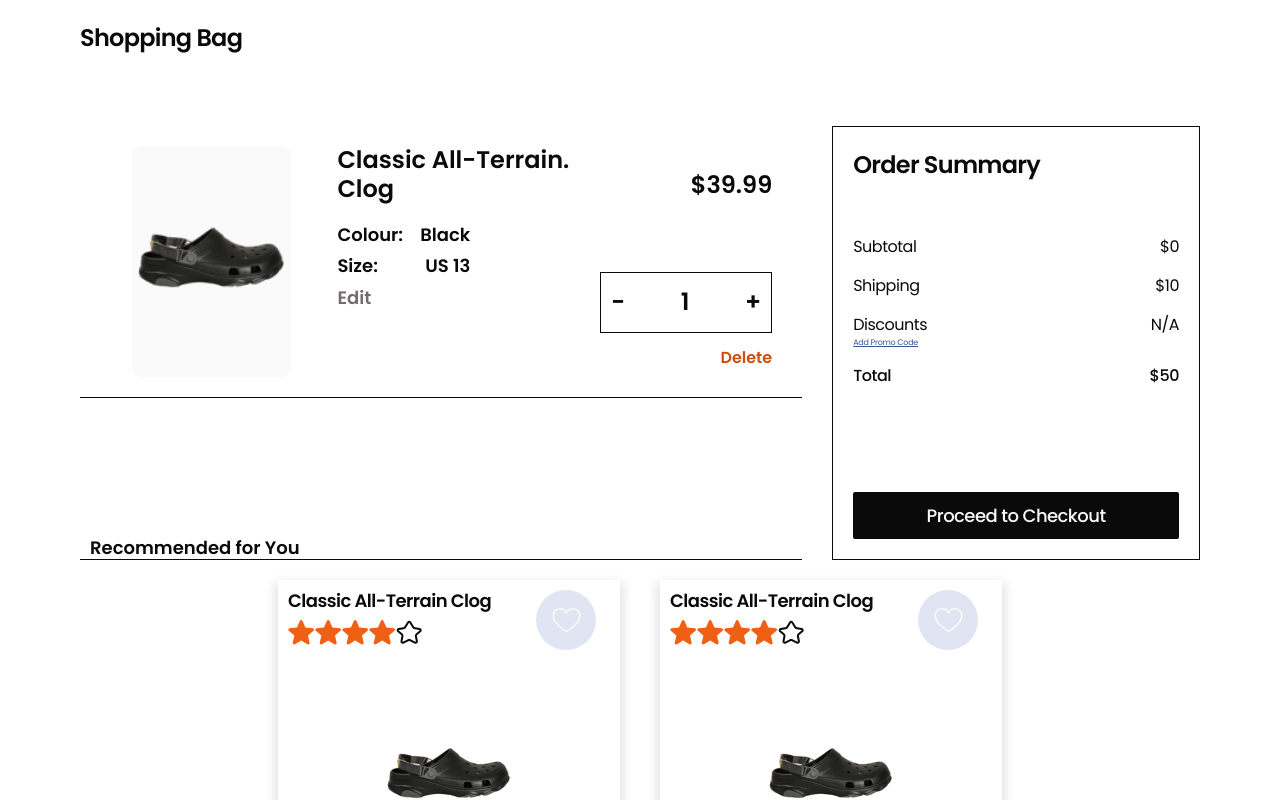
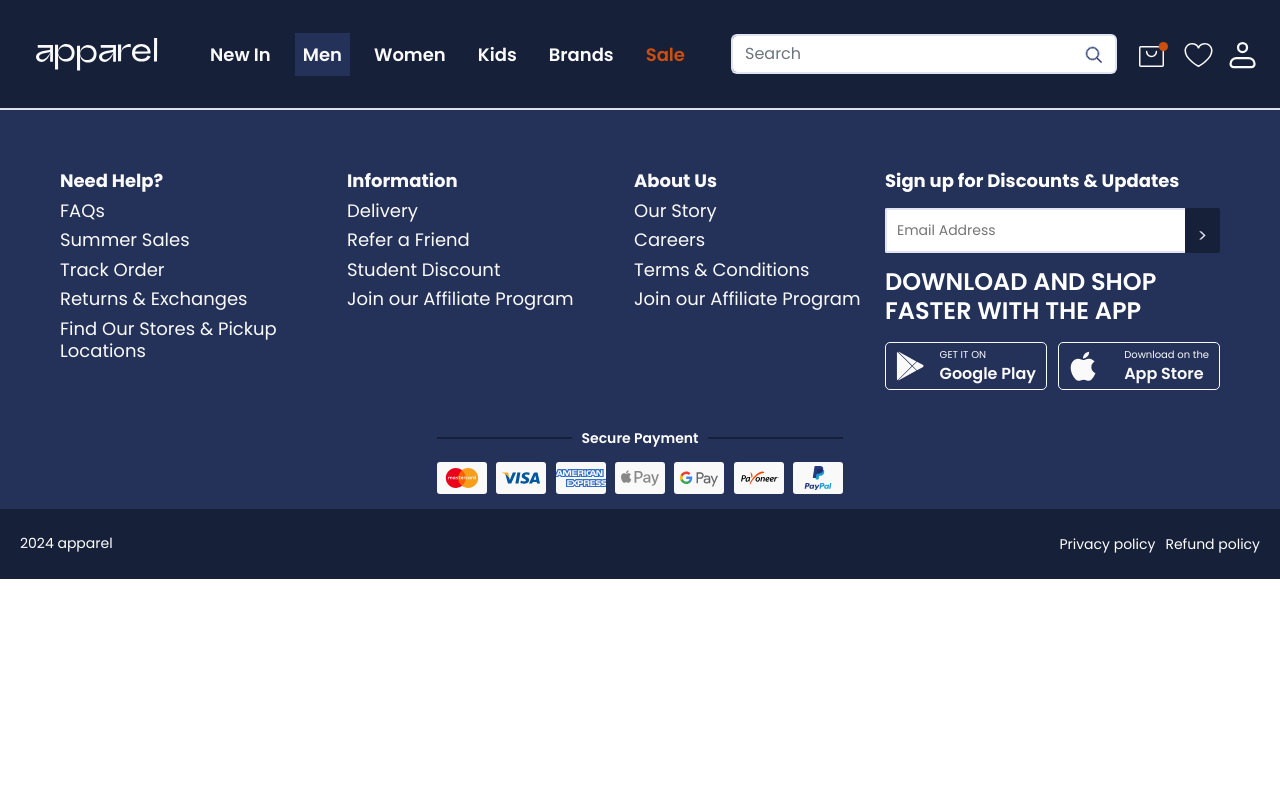
Before and after one commit to steffieMD/hng-task-apparel-app, a React (Vite) app: page /product in a window 1280 px wide. Shown: the top 800 px of the page. Built offline with nearby package versions, Linux system fonts and the light colour scheme.

Commit message:
Update ProductPage.jsx

```diff
--- a/src/pages/ProductPage.jsx
+++ b/src/pages/ProductPage.jsx
@@ -1,11 +1,12 @@
 import Footer from "../Footer";
 import Cart from "../Cart";
+import Navbar from "../Navbar";
 
 export default function ProductPage() {
   return (
     <>
-      {/* <Navbar /> */}
-      <Cart />
+      <Navbar />
+      <div className="container-fluid border"></div>
       <Footer />
     </>
   );
```
